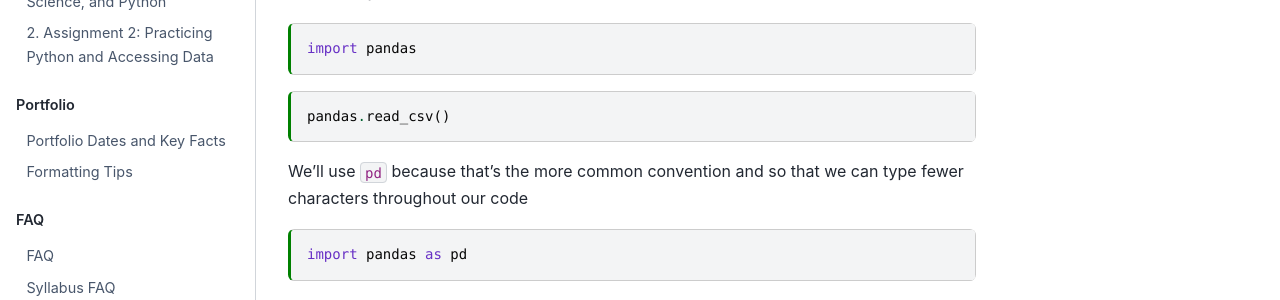
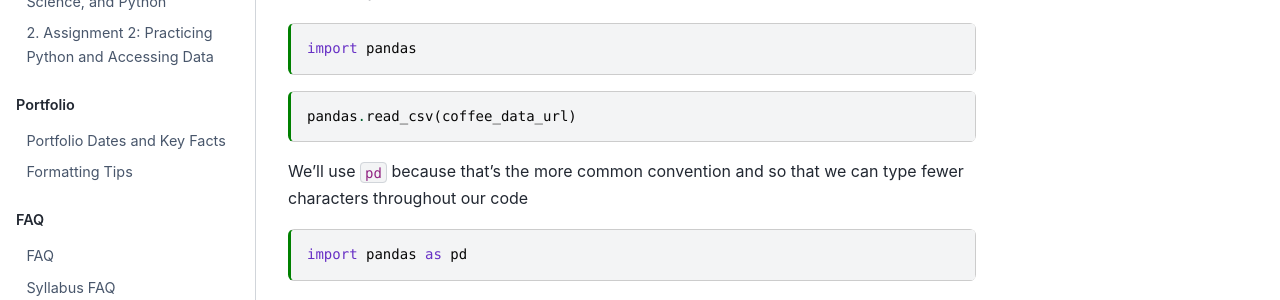
Before and after one commit to rhodyprog4ds/BrownFall21, a Jupyter Book: the page built from notes/2021-09-15.md, in a window 1280 px wide and 900 px high. Shown: the part 403-703 px from the top of the window. Built offline with Jupyter Book 1.0.4 settings and Sphinx 7.4.7 and the Sphinx Book theme 1.1.4, drawn with Linux system fonts in a browser that asks for light colours; pages that are not in the unit, such as notebooks, are missing from menus.

Commit message:
fix errors

````diff
--- a/notes/2021-09-15.md
+++ b/notes/2021-09-15.md
@@ -30,7 +30,7 @@ import pandas
 ```
 
 ```{code-cell} ipython3
-pandas.read_csv()
+pandas.read_csv(coffee_data_url)
 ```
 
 We'll use `pd` because that's the more common convention and so that we can type
````
Also changed, not shown: notes/2021-09-17.md (+1 -1 lines).
